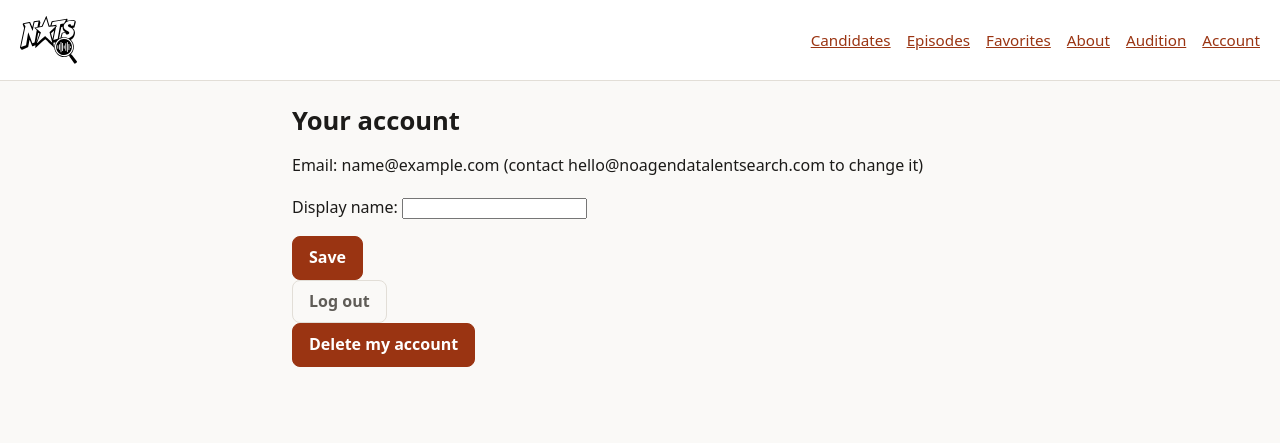
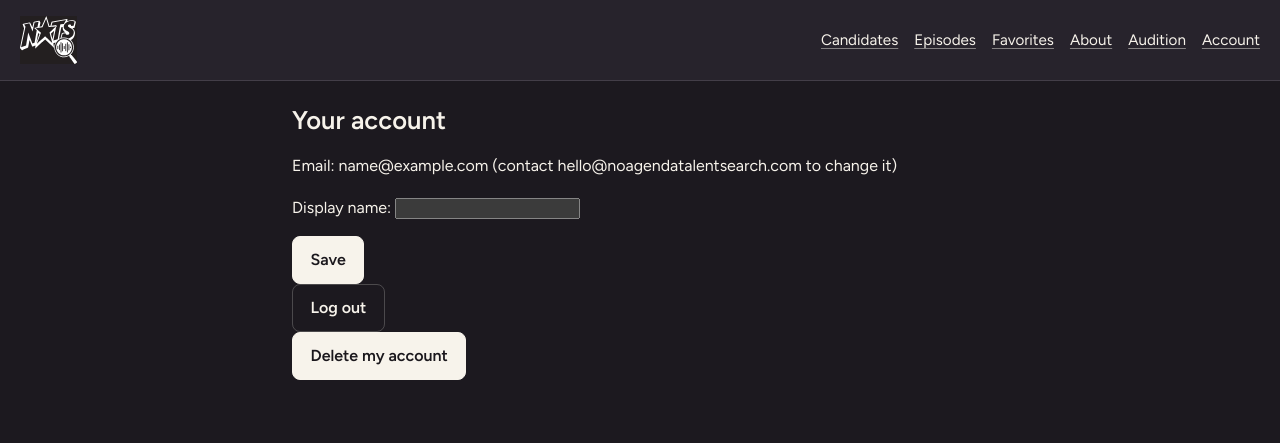
Before and after one commit to wavedingo/noagenda-talentsearch, a Django app: page /account/ in a window 1280 px wide. Shown: the top 443 px of the page. Run offline with Django 5.2, Linux system fonts and the light colour scheme; the visitor is signed in with stand-in values (Sample User, id 1).

Commit message:
Land the stage palette and self-hosted faces, dark-only
First of six refresh commits, deliberately scoped to tokens so every
page shifts colour and type without a single element moving. Layout
changes land on top of a palette that is already correct.

The site loses its light theme. The refresh has no light variant -- the
stage wash is theatrical gels over near-black and does not survive
inversion -- so the prefers-color-scheme override is removed rather than
left to rot, and the logo and touch icon collapse to the light-on-dark
pair unconditionally.

--accent is the trap in a token swap: it used to be the orange link
colour and is now the cream primary-button fill, so every rule leaning
on the old meaning needed a decision rather than a find-replace. Links
now carry an underline instead of a colour, because cream on dark reads
as body text and the gels are explicitly not link colours. Star ratings
move to goldenrod -- they were --accent, so a blind swap would have
turned the one element the palette reserves gold into cream.

Faces are self-hosted from static/fonts rather than fetched from Google.
This audience calls itself no ads, no masters and would reasonably
notice the call home, and the shared-cache argument for Google Fonts has
not held since browsers partitioned the HTTP cache by origin in 2020.
Latin and latin-ext are split by unicode-range so English content pulls
109KB and accented stage names still render. Reverting is one commit:
the family names are identical either way.

Co-Authored-By: Claude Opus 5 <noreply@anthropic.com>

```diff
--- /dev/null
+++ b/static/css/fonts.css
@@ -0,0 +1,111 @@
+/* Self-hosted subsets of the three faces the refresh uses (design decision 12).
+   Reverting to Google Fonts = drop this file, add the <link> to base.html.
+   Relative url() paths are rewritten by CompressedManifestStaticFilesStorage. */
+
+@font-face {
+  font-family: 'Big Shoulders Display';
+  font-style: normal;
+  font-weight: 600;
+  font-display: swap;
+  src: url('../fonts/big-shoulders-600-ext.woff2') format('woff2');
+  unicode-range: U+0100-02BA, U+02BD-02C5, U+02C7-02CC, U+02CE-02D7, U+02DD-02FF, U+0304, U+0308, U+0329, U+1D00-1DBF, U+1E00-1E9F, U+1EF2-1EFF, U+2020, U+20A0-20AB, U+20AD-20C0, U+2113, U+2C60-2C7F, U+A720-A7FF;
+}
+
+@font-face {
+  font-family: 'Big Shoulders Display';
+  font-style: normal;
+  font-weight: 600;
+  font-display: swap;
+  src: url('../fonts/big-shoulders-600.woff2') format('woff2');
+  unicode-range: U+0000-00FF, U+0131, U+0152-0153, U+02BB-02BC, U+02C6, U+02DA, U+02DC, U+0304, U+0308, U+0329, U+2000-206F, U+20AC, U+2122, U+2191, U+2193, U+2212, U+2215, U+FEFF, U+FFFD;
+}
+
+@font-face {
+  font-family: 'Big Shoulders Display';
+  font-style: normal;
+  font-weight: 700;
+  font-display: swap;
+  src: url('../fonts/big-shoulders-700-ext.woff2') format('woff2');
+  unicode-range: U+0100-02BA, U+02BD-02C5, U+02C7-02CC, U+02CE-02D7, U+02DD-02FF, U+0304, U+0308, U+0329, U+1D00-1DBF, U+1E00-1E9F, U+1EF2-1EFF, U+2020, U+20A0-20AB, U+20AD-20C0, U+2113, U+2C60-2C7F, U+A720-A7FF;
+}
+
+@font-face {
+  font-family: 'Big Shoulders Display';
+  font-style: normal;
+  font-weight: 700;
+  font-display: swap;
+  src: url('../fonts/big-shoulders-700.woff2') format('woff2');
+  unicode-range: U+0000-00FF, U+0131, U+0152-0153, U+02BB-02BC, U+02C6, U+02DA, U+02DC, U+0304, U+0308, U+0329, U+2000-206F, U+20AC, U+2122, U+2191, U+2193, U+2212, U+2215, U+FEFF, U+FFFD;
+}
+
+@font-face {
+  font-family: 'Figtree';
+  font-style: normal;
+  font-weight: 400;
+  font-display: swap;
+  src: url('../fonts/figtree-400-ext.woff2') format('woff2');
+  unicode-range: U+0100-02BA, U+02BD-02C5, U+02C7-02CC, U+02CE-02D7, U+02DD-02FF, U+0304, U+0308, U+0329, U+1D00-1DBF, U+1E00-1E9F, U+1EF2-1EFF, U+2020, U+20A0-20AB, U+20AD-20C0, U+2113, U+2C60-2C7F, U+A720-A7FF;
+}
+
+@font-face {
+  font-family: 'Figtree';
+  font-style: normal;
+  font-weight: 400;
+  font-display: swap;
+  src: url('../fonts/figtree-400.woff2') format('woff2');
+  unicode-range: U+0000-00FF, U+0131, U+0152-0153, U+02BB-02BC, U+02C6, U+02DA, U+02DC, U+0304, U+0308, U+0329, U+2000-206F, U+20AC, U+2122, U+2191, U+2193, U+2212, U+2215, U+FEFF, U+FFFD;
+}
+
+@font-face {
+  font-family: 'Figtree';
+  font-style: normal;
+  font-weight: 600;
+  font-display: swap;
+  src: url('../fonts/figtree-600-ext.woff2') format('woff2');
+  unicode-range: U+0100-02BA, U+02BD-02C5, U+02C7-02CC, U+02CE-02D7, U+02DD-02FF, U+0304, U+0308, U+0329, U+1D00-1DBF, U+1E00-1E9F, U+1EF2-1EFF, U+2020, U+20A0-20AB, U+20AD-20C0, U+2113, U+2C60-2C7F, U+A720-A7FF;
+}
+
+@font-face {
+  font-family: 'Figtree';
+  font-style: normal;
+  font-weight: 600;
+  font-display: swap;
+  src: url('../fonts/figtree-600.woff2') format('woff2');
+  unicode-range: U+0000-00FF, U+0131, U+0152-0153, U+02BB-02BC, U+02C6, U+02DA, U+02DC, U+0304, U+0308, U+0329, U+2000-206F, U+20AC, U+2122, U+2191, U+2193, U+2212, U+2215, U+FEFF, U+FFFD;
+}
+
+@font-face {
+  font-family: 'Figtree';
+  font-style: italic;
+  font-weight: 400;
+  font-display: swap;
+  src: url('../fonts/figtree-400-italic-ext.woff2') format('woff2');
+  unicode-range: U+0100-02BA, U+02BD-02C5, U+02C7-02CC, U+02CE-02D7, U+02DD-02FF, U+0304, U+0308, U+0329, U+1D00-1DBF, U+1E00-1E9F, U+1EF2-1EFF, U+2020, U+20A0-20AB, U+20AD-20C0, U+2113, U+2C60-2C7F, U+A720-A7FF;
+}
+
+@font-face {
+  font-family: 'Figtree';
+  font-style: italic;
+  font-weight: 400;
+  font-display: swap;
+  src: url('../fonts/figtree-400-italic.woff2') format('woff2');
+  unicode-range: U+0000-00FF, U+0131, U+0152-0153, U+02BB-02BC, U+02C6, U+02DA, U+02DC, U+0304, U+0308, U+0329, U+2000-206F, U+20AC, U+2122, U+2191, U+2193, U+2212, U+2215, U+FEFF, U+FFFD;
+}
+
+@font-face {
+  font-family: 'Shantell Sans';
+  font-style: normal;
+  font-weight: 600;
+  font-display: swap;
+  src: url('../fonts/shantell-600-ext.woff2') format('woff2');
+  unicode-range: U+0100-02BA, U+02BD-02C5, U+02C7-02CC, U+02CE-02D7, U+02DD-02FF, U+0304, U+0308, U+0329, U+1D00-1DBF, U+1E00-1E9F, U+1EF2-1EFF, U+2020, U+20A0-20AB, U+20AD-20C0, U+2113, U+2C60-2C7F, U+A720-A7FF;
+}
+
+@font-face {
+  font-family: 'Shantell Sans';
+  font-style: normal;
+  font-weight: 600;
+  font-display: swap;
+  src: url('../fonts/shantell-600.woff2') format('woff2');
+  unicode-range: U+0000-00FF, U+0131, U+0152-0153, U+02BB-02BC, U+02C6, U+02DA, U+02DC, U+0304, U+0308, U+0329, U+2000-206F, U+20AC, U+2122, U+2191, U+2193, U+2212, U+2215, U+FEFF, U+FFFD;
+}
--- a/static/css/site.css
+++ b/static/css/site.css
@@ -1,30 +1,49 @@
 /* Mobile-first, no framework (spec B.5: most of this audience is on a phone,
-   often listening while browsing). Deliberately small -- a full design pass
-   over every page is a later job. */
+   often listening while browsing). Dark-only -- see design decision 3 in
+   docs/superpowers/specs/2026-08-24-website-refresh-design.md. */
 
 :root {
-  --bg: #faf9f7;
-  --surface: #ffffff;
-  --ink: #1c1b19;
-  --ink-soft: #5f5c57;
-  --line: #e2ded7;
-  --accent: #9a3412;
-  --ok: #2f6f4f;
-  --bad: #a13333;
-  --radius: 10px;
-}
+  color-scheme: dark;
 
-@media (prefers-color-scheme: dark) {
-  :root {
-    --bg: #171614;
-    --surface: #201f1c;
-    --ink: #f2efe9;
-    --ink-soft: #a9a49b;
-    --line: #33312c;
-    --accent: #f4a261;
-    --ok: #7bbf95;
-    --bad: #e78585;
-  }
+  --bg: #1c191f;
+  --bg-deep: #141217;
+  --surface: #27232c;
+  --surface-2: #302c36;
+  --ink: #f7f3eb;
+  --ink-soft: #b8b0a6;
+  --faint: #908880;        /* on --bg only -- 3.91:1 on --surface-2, fails AA */
+  --line: #433e48;
+
+  /* Cream primary-button fill. NOT a link colour -- see decision 13. */
+  --accent: #f7f3eb;
+  --accent-fg: #1a171c;
+
+  /* Gels light the room: borders, tape, washes. Neither passes AA as text,
+     so anything that spells words uses the -text variants. */
+  --gel-magenta: #d4527e;
+  --gel-blue: #5a4ecf;
+  --gel-magenta-text: #dd7a99;
+  --gel-blue-text: #a198dc;
+
+  /* Ratings only. There is no other gold in this UI. */
+  --star: #daa520;
+  --star-hot: #e8b923;
+
+  --ok: #7bbf95;
+  --bad: #e78585;
+
+  --radius-xs: 4px;
+  --radius-sm: 8px;
+  --radius-md: 12px;
+  --radius-lg: 18px;
+  --radius-xl: 28px;
+  --radius: var(--radius-md);   /* alias: pre-refresh rules still reference it */
+
+  --font-display: "Big Shoulders Display", "Arial Narrow", sans-serif;
+  --font-sans: "Figtree", ui-sans-serif, system-ui, -apple-system, sans-serif;
+  --font-mark: "Shantell Sans", "Segoe Script", cursive;
+
+  --ease: cubic-bezier(0.22, 1, 0.36, 1);
 }
 
 * { box-sizing: border-box; }
@@ -33,11 +52,29 @@ body {
   margin: 0;
   background: var(--bg);
   color: var(--ink);
-  font: 16px/1.6 system-ui, -apple-system, "Segoe UI", Roboto, sans-serif;
+  font: 400 16px/1.6 var(--font-sans);
   -webkit-text-size-adjust: 100%;
+  -webkit-font-smoothing: antialiased;
+  -moz-osx-font-smoothing: grayscale;
 }
 
-a { color: var(--accent); }
+h1, h2, h3 { text-wrap: balance; }
+p { text-wrap: pretty; }
+
+:focus-visible {
+  outline: 2px solid color-mix(in oklab, var(--ink) 70%, transparent);
+  outline-offset: 3px;
+}
+
+/* Links carry an underline rather than a colour: magenta and blue are stage
+   gels, never link colours, and cream-on-dark alone reads as body text. */
+a {
+  color: var(--ink);
+  text-decoration-color: color-mix(in oklab, var(--ink) 45%, transparent);
+  text-underline-offset: 0.18em;
+}
+
+a:hover { text-decoration-color: var(--ink); }
 
 .site-header {
   display: flex;
@@ -116,7 +153,7 @@ h2 { font-size: 1.15rem; margin: 2rem 0 0.75rem; }
 
 .episode-card:has(.episode-card-link:hover),
 .episode-card:has(.episode-card-link:focus-visible) {
-  border-color: var(--accent);
+  border-color: color-mix(in oklab, var(--ink) 30%, transparent);
 }
 
 .episode-art {
@@ -137,11 +174,6 @@ h2 { font-size: 1.15rem; margin: 2rem 0 0.75rem; }
   color: var(--ink);
 }
 
-.episode-card-link:hover .episode-title,
-.episode-card-link:focus-visible .episode-title {
-  color: var(--accent);
-}
-
 .episode-meta {
   margin: 0;
   color: var(--ink-soft);
@@ -153,8 +185,8 @@ h2 { font-size: 1.15rem; margin: 2rem 0 0.75rem; }
   margin-top: 0.35rem;
   padding: 0.1rem 0.5rem;
   border-radius: 999px;
-  border: 1px solid var(--accent);
-  color: var(--accent);
+  border: 1px solid color-mix(in oklab, var(--ink) 22%, transparent);
+  color: var(--ink-soft);
   font-size: 0.78rem;
   font-weight: 600;
 }
@@ -253,7 +285,7 @@ h2 { font-size: 1.15rem; margin: 2rem 0 0.75rem; }
 
 .candidate-card:has(.candidate-card-link:hover),
 .candidate-card:has(.candidate-card-link:focus-visible) {
-  border-color: var(--accent);
+  border-color: color-mix(in oklab, var(--ink) 30%, transparent);
 }
 
 .candidate-photo {
@@ -272,11 +304,6 @@ h2 { font-size: 1.15rem; margin: 2rem 0 0.75rem; }
   font-size: 1.05rem;
   font-weight: 600;
   color: var(--ink);
-}
-
-.candidate-card-link:hover .candidate-name,
-.candidate-card-link:focus-visible .candidate-name {
-  color: var(--accent);
 }
 
 .candidate-snippet { margin: 0.25rem 0 0; }
@@ -382,18 +409,24 @@ button,
 a.button {
   font: inherit;
   font-weight: 600;
-  padding: 0.5rem 1rem;
-  color: var(--surface);
+  min-height: 48px;
+  padding: 0.5rem 1.1rem;
+  color: var(--accent-fg);
   background: var(--accent);
   border: 1px solid var(--accent);
-  border-radius: 8px;
+  border-radius: var(--radius-sm);
   cursor: pointer;
+  text-decoration: none;
+  transition: transform 150ms var(--ease);
 }
 
+button:active,
+a.button:active { transform: scale(0.96); }
+
 .button-quiet {
-  color: var(--ink-soft);
+  color: var(--ink);
   background: transparent;
-  border-color: var(--line);
+  border-color: color-mix(in oklab, var(--ink) 22%, transparent);
 }
 
 .favorites-list {
@@ -429,10 +462,11 @@ a.button {
   font-size: 1.45rem;
   line-height: 1;
   padding: 0.4rem 0.55rem;
-  color: var(--ink-soft);
+  color: color-mix(in oklab, var(--ink) 35%, transparent);
   background: var(--surface);
   border: 1px solid var(--line);
   margin: 0 0.15rem 0.15rem 0;
 }
 
-.star-form button.star-on { color: var(--accent); border-color: var(--accent); }
+.star-form button.star-on { color: var(--star); border-color: var(--star); }
+.star-form button.star:hover { color: var(--star-hot); }
--- a/templates/base.html
+++ b/templates/base.html
@@ -3,26 +3,25 @@
 <head>
   <meta charset="utf-8">
   <meta name="viewport" content="width=device-width, initial-scale=1">
+  <meta name="color-scheme" content="dark">
+  <meta name="theme-color" content="#1c191f">
   <title>{% block title %}No Agenda Talent Search{% endblock %}</title>
   <link rel="icon" href="{% static 'img/favicon.svg' %}" type="image/svg+xml">
   <link rel="icon" href="{% static 'img/favicon-32.png' %}" sizes="32x32" type="image/png">
   <link rel="icon" href="{% static 'img/favicon-16.png' %}" sizes="16x16" type="image/png">
-  <link rel="apple-touch-icon" href="{% static 'img/apple-touch-icon-dark.png' %}" media="(prefers-color-scheme: light)">
-  <link rel="apple-touch-icon" href="{% static 'img/apple-touch-icon-light.png' %}" media="(prefers-color-scheme: dark)">
-  <link rel="apple-touch-icon" href="{% static 'img/apple-touch-icon-dark.png' %}">
+  {% comment %}Dark-only site (design decision 3), so the icon no longer switches.{% endcomment %}
+  <link rel="apple-touch-icon" href="{% static 'img/apple-touch-icon-light.png' %}">
   <meta property="og:type" content="website">
   <meta property="og:title" content="{% block og_title %}No Agenda Talent Search{% endblock %}">
   <meta property="og:image" content="{{ request.scheme }}://{{ request.get_host }}{% static 'img/og-image.png' %}">
   <meta name="twitter:card" content="summary_large_image">
+  <link rel="stylesheet" href="{% static 'css/fonts.css' %}">
   <link rel="stylesheet" href="{% static 'css/site.css' %}">
 </head>
 <body>
   <header class="site-header">
     <a class="site-title" href="{% url 'core:home' %}">
-      <picture>
-        <source srcset="{% static 'img/logo-light.svg' %}" media="(prefers-color-scheme: dark)">
-        <img class="site-logo" src="{% static 'img/logo-dark.svg' %}" alt="No Agenda Talent Search" width="58" height="48" decoding="async">
-      </picture>
+      <img class="site-logo" src="{% static 'img/logo-light.svg' %}" alt="No Agenda Talent Search" width="58" height="48" decoding="async">
     </a>
     <nav class="site-nav">
       <a href="{% url 'candidates:list' %}">Candidates</a>
```
Also changed, not shown: core/tests/test_views.py (+20 -4 lines), static/fonts/big-shoulders-600-ext.woff2 (added), static/fonts/big-shoulders-600.woff2 (added), static/fonts/big-shoulders-700-ext.woff2 (added), static/fonts/big-shoulders-700.woff2 (added), static/fonts/figtree-400-ext.woff2 (added), static/fonts/figtree-400-italic-ext.woff2 (added), static/fonts/figtree-400-italic.woff2 (added), static/fonts/figtree-400.woff2 (added), static/fonts/figtree-600-ext.woff2 (added), static/fonts/figtree-600.woff2 (added), static/fonts/shantell-600-ext.woff2 (added), static/fonts/shantell-600.woff2 (added).
